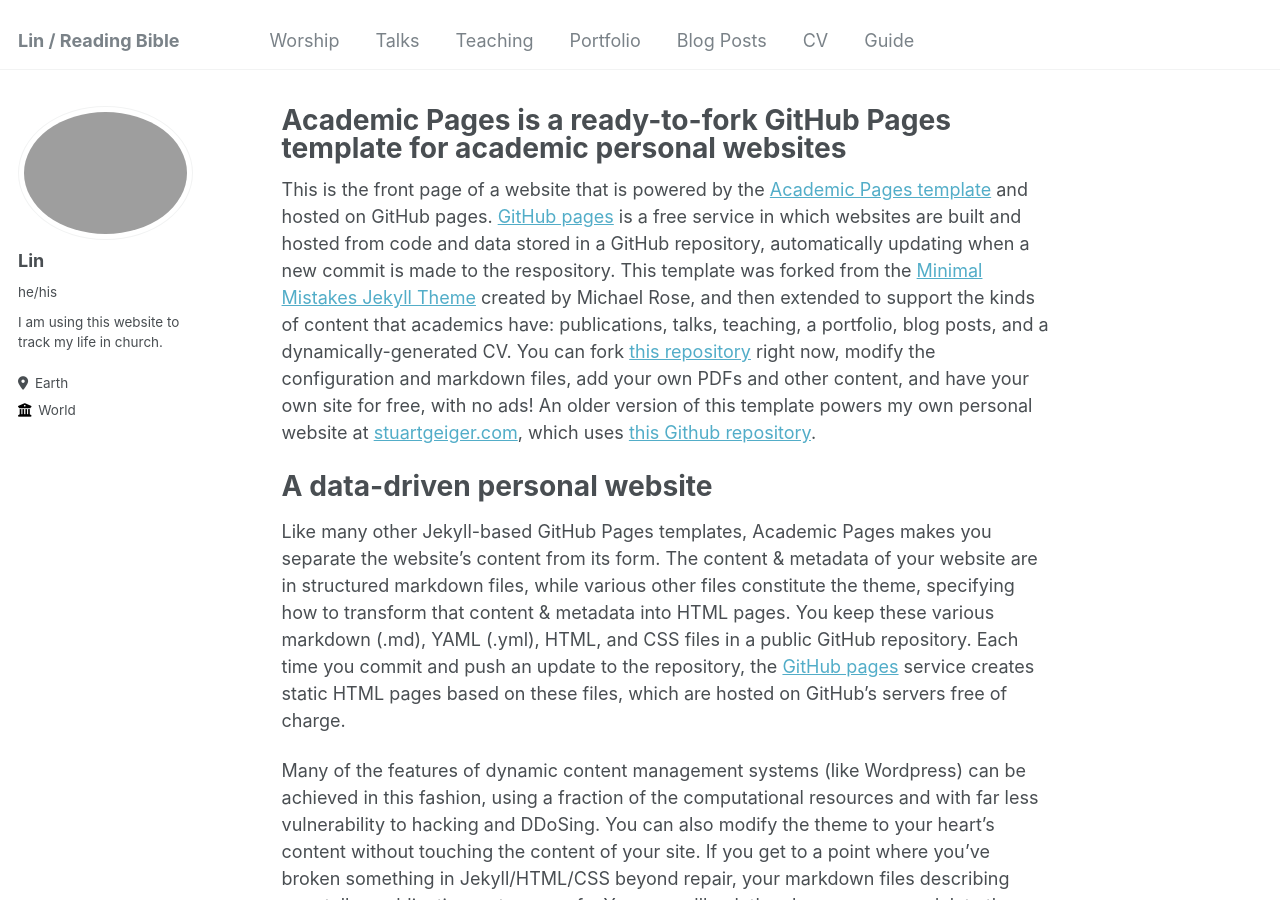
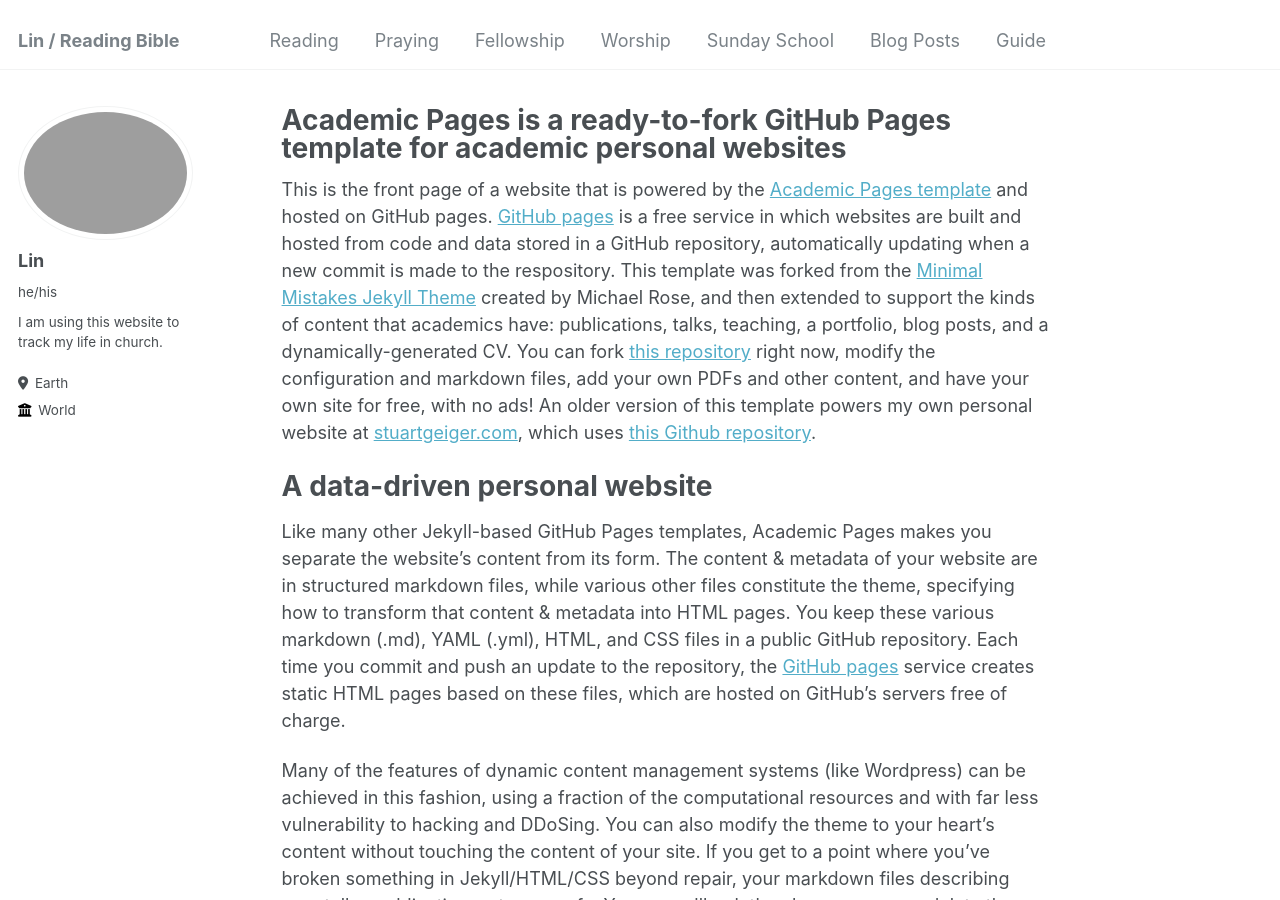
Before and after one commit to linbible/linbible.github.io, a Jekyll site: the page built from _pages/about.md, in a window 1280 px wide and 900 px high. Built offline with Jekyll 4.4.1, drawn with Linux system fonts in a browser that asks for light colours.

Commit message:
change title

```diff
--- a/_data/navigation.yml
+++ b/_data/navigation.yml
@@ -1,22 +1,23 @@
 # main links links
 main:
-  - title: "Worship"
+  - title: "Reading"
     url: /publications/
 
-  - title: "Talks"
+  - title: "Praying"
     url: /talks/
 
-  - title: "Teaching"
+  - title: "Fellowship"
     url: /teaching/
 
-  - title: "Portfolio"
+  - title: "Worship"
     url: /portfolio/
+
+  - title: "Sunday School"
+    url: /cv/
 
   - title: "Blog Posts"
     url: /year-archive/
 
-  - title: "CV"
-    url: /cv/
 
   - title: "Guide"
     url: /markdown/
```
